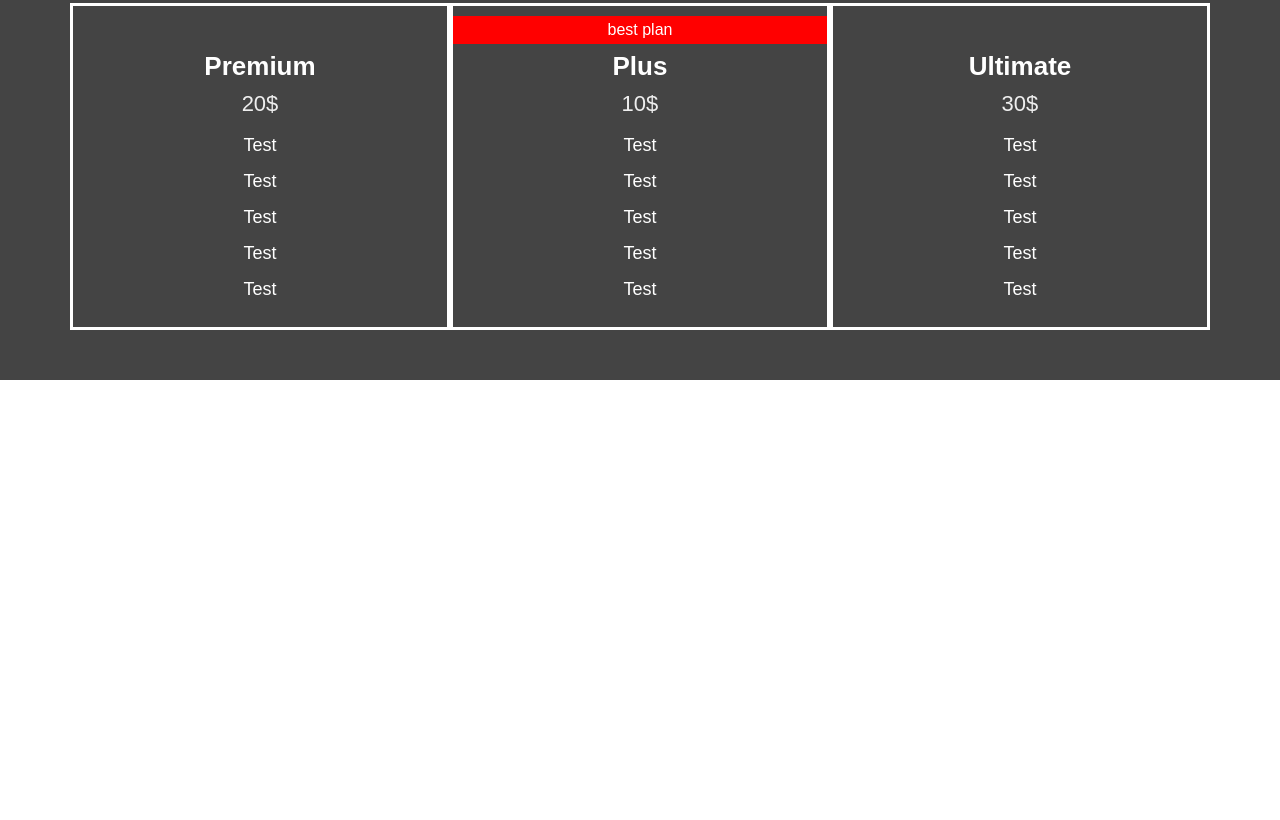
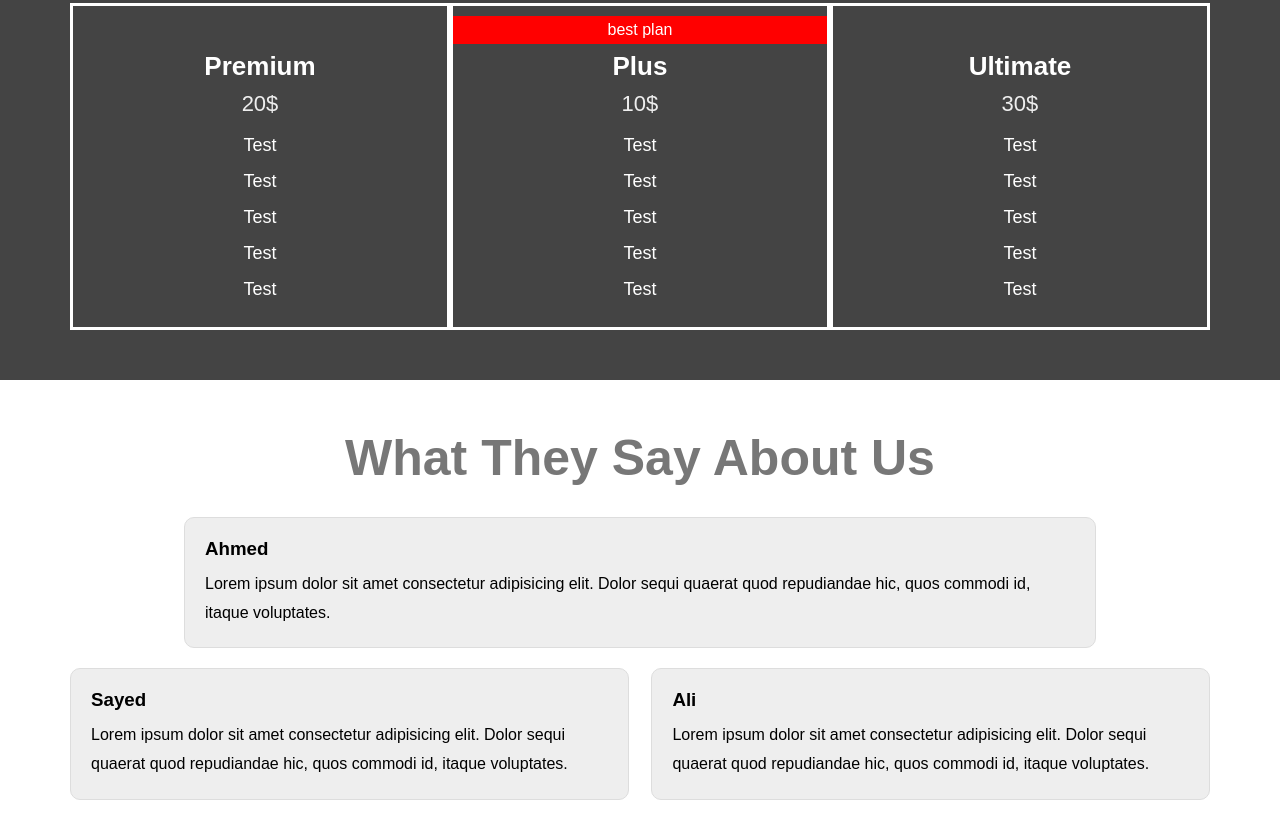
Before and after one commit to Amr-Safwat/RWD, a plain HTML site: page index.html in a window 1280 px wide. Shown: the part 3075-3895 px from the top of the page. Before the commit the page ends 3455 px from the top, so only its background shows below. Drawn offline with Linux system fonts and the light colour scheme.

Commit message:
Tasts Section Created

```diff
--- a/css/main.css
+++ b/css/main.css
@@ -140,8 +140,11 @@ body {
 }
 @media (max-width: 768px) {
   .pricing .plan {
-      width: 100%;
+      width: 90%;
       margin: 0 auto 10px;
+  }
+  .pricing .container {
+    flex-direction: column;
   }
 }
 .pricing .best::before {
@@ -179,6 +182,48 @@ body {
   line-height: 2;
 }
 /* Pricing Table */
+/* What They Say */
+.they-say {
+  padding: 50px 0;
+}
+.they-say .h1 {
+  font-size: 50px;
+  margin: 0 0 30px;
+  color: #777;
+}
+.they-say .person-say {
+  background-color: #eee;
+  padding: 20px;
+  margin: 0 0 20px 0;
+  border: 1px solid #ddd;
+  border-radius: 10px;
+  float: left;
+}
+@media (min-width: 768px) {
+  .they-say .person-say:first-of-type {
+    width: 100%;
+  }
+  .they-say .person-say:not(:first-of-type) {
+    width: 49%;
+  }
+  .they-say .person-say:last-of-type {
+    margin-left: 2%;
+  }
+}
+@media (min-width: 992px) {
+  .they-say .person-say:first-of-type {
+    width: 80%;
+    margin-left: 10%;
+  }
+}
+.they-say .person-say h3 {
+  margin: 0 0 10px;
+}
+.they-say .person-say p {
+  margin: 0;
+  line-height: 1.8;
+}
+/* What They Say */
 @media (max-width: 767px) {
   .visible-xs {
     display: block !important;
--- a/index.html
+++ b/index.html
@@ -118,6 +118,25 @@
 			</div>
 		</div>
 		<!-- Pricing Table -->
+		<!-- What They Say -->
+		<div class="they-say">
+			<h2 class="h1 text-c">What They Say About Us</h2>
+			<div class="container">
+				<div class="person-say">
+					<h3>Ahmed</h3>
+					<p>Lorem ipsum dolor sit amet consectetur adipisicing elit. Dolor sequi quaerat quod repudiandae hic, quos commodi id, itaque voluptates.</p>
+				</div>
+				<div class="person-say">
+					<h3>Sayed</h3>
+					<p>Lorem ipsum dolor sit amet consectetur adipisicing elit. Dolor sequi quaerat quod repudiandae hic, quos commodi id, itaque voluptates.</p>
+				</div>
+				<div class="person-say">
+					<h3>Ali</h3>
+					<p>Lorem ipsum dolor sit amet consectetur adipisicing elit. Dolor sequi quaerat quod repudiandae hic, quos commodi id, itaque voluptates.</p>
+				</div>
+			</div>
+		</div>
+		<!-- What They Say -->
 	<script src="js/jquery-migrate-3.4.1.min.js"></script>
 	<script src="js/custom.js"></script>
   </body>
```
